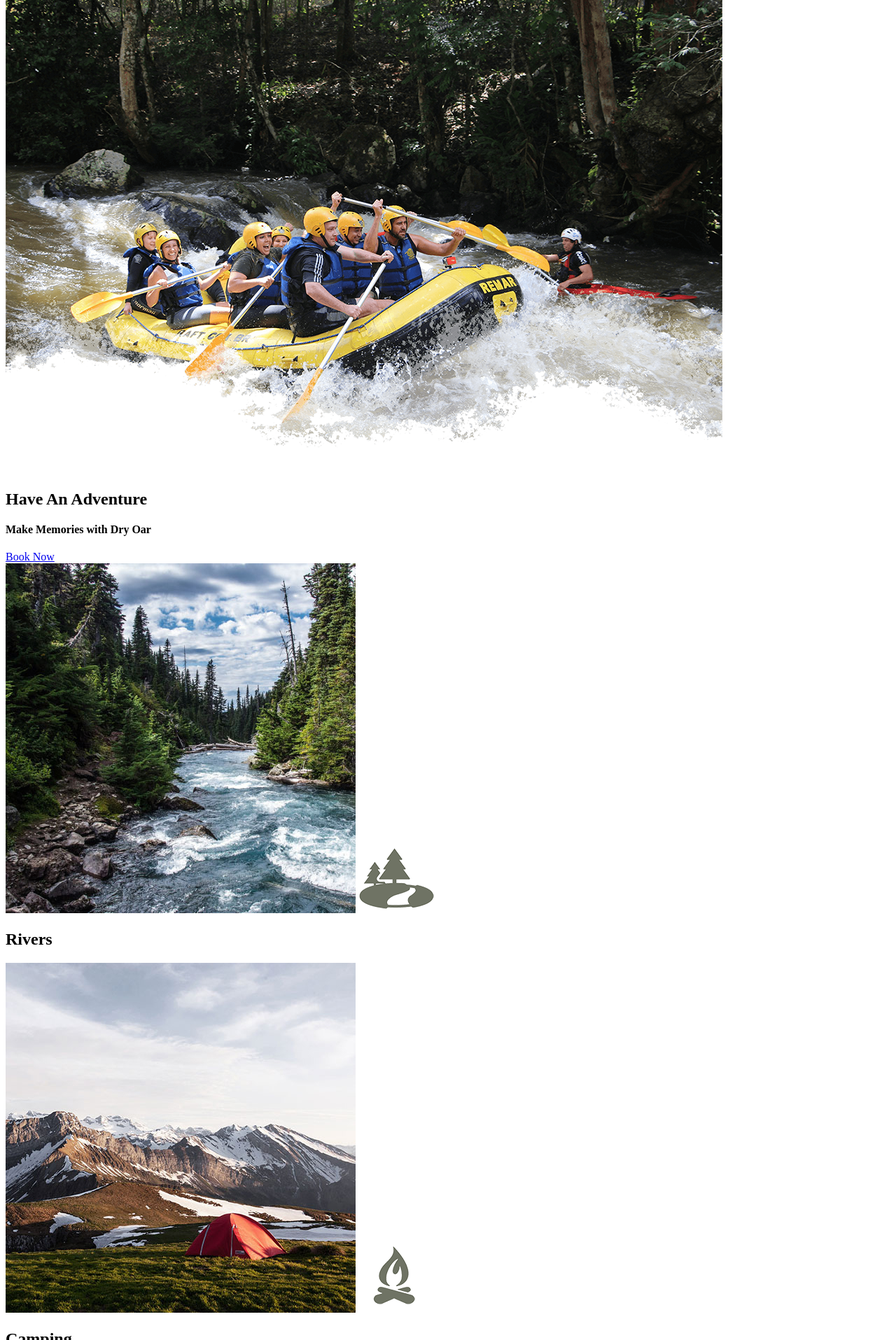
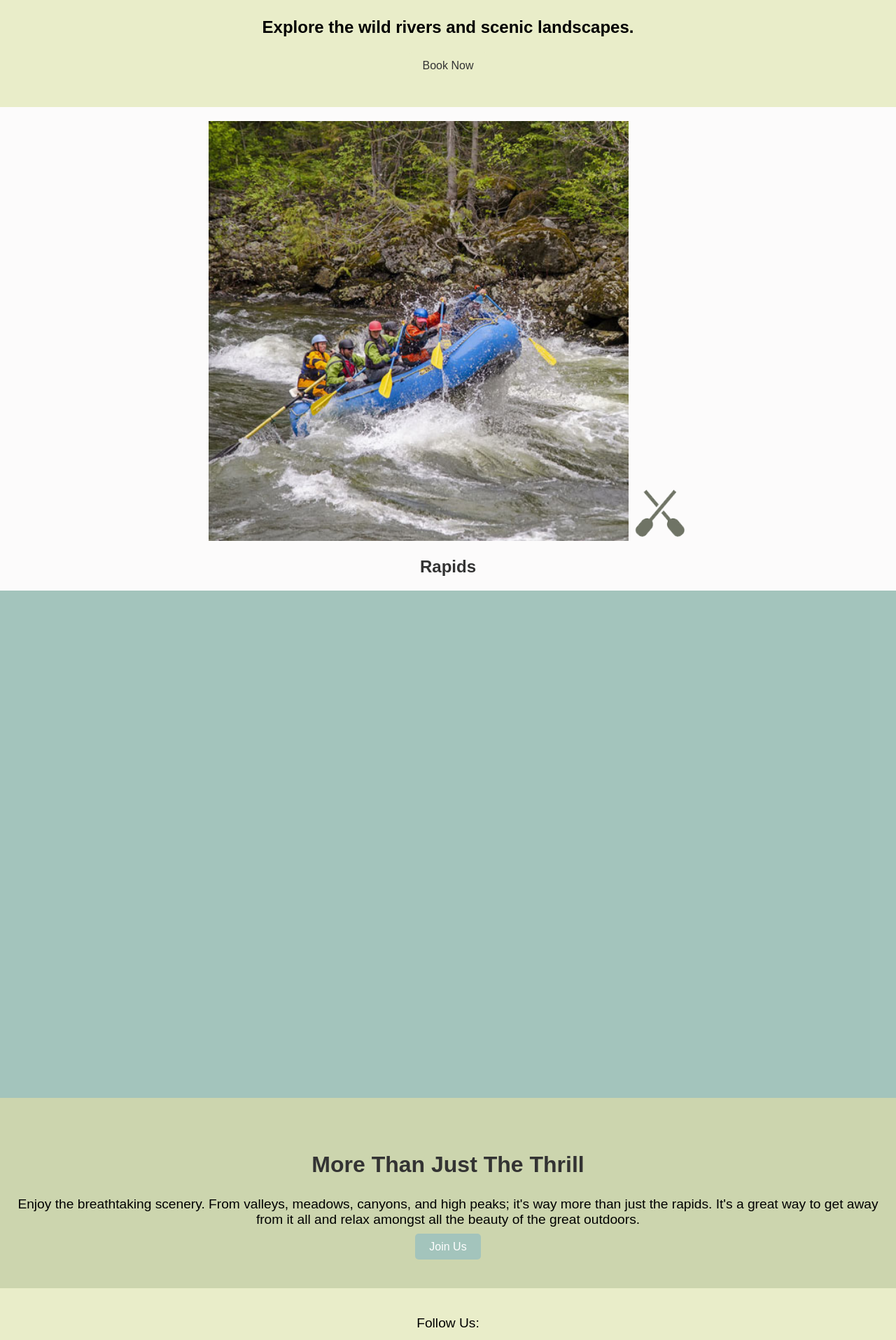
Before and after one commit to johnislav/wdd130, a plain HTML site: page wwr/index.html in a window 1280 px wide. Shown: the part 322-2237 px from the top of the page at 70% size. Drawn offline with Linux system fonts and the light colour scheme.

Commit message:
square one

```diff
--- a/wwr/index.html
+++ b/wwr/index.html
@@ -3,88 +3,58 @@
 <head>
     <meta charset="UTF-8">
     <meta name="viewport" content="width=device-width, initial-scale=1.0">
-    <title>White Water Rafting</title>
-    <link rel="stylesheet" href="styles.css">
+    <title>Rafting Website</title>
+    <link rel="stylesheet" href="styles/style.css">
 </head>
 <body>
-    <!-- Header Section -->
+    <div id="content">
+        <!-- Header -->
         <header>
-        <a id="logo_link" href="index.html">
-            <img class="logo" src="images/logo.png" alt="Dry Oar Logo">
+            <a href="index.html">
+                <img class="logo" src="images/logo.png" alt="Rafting Logo">
             </a>
             <nav>
                 <a href="index.html">Home</a>
-            <a href="#">Page 2</a>
-            <a href="site-plan-rafting.html">Site Plan</a>
-            <a href="contactus.html">Contact Us</a>
+                <a href="about.html">About Us</a>
+                <a href="trips.html">Trips</a>
+                <a href="contact.html">Contact</a>
             </nav>
         </header>
 
         <!-- Hero Section -->
-    <div id="hero">
-        <div id="hero-box">
-            <img id="hero-img" src="images/hero.png" alt="People enjoying white water rafting">
-        </div>
         <section id="hero-msg">
-            <h1 class="home-title">Have An Adventure</h1>
-            <h4>Make Memories with Dry Oar</h4>
-            <div class="button-box">
-                <a class="book" href="rates.html">Book Now</a>
-            </div>
-        </section>
-    </div>
-
-    <!-- Main Content Section -->
-    <main class="home-grid">
-        <!-- Rivers Section -->
-        <section class="rivers-card">
-            <img class="card-img" src="images/rivers.jpg" alt="River in forest">
-            <img class="icon" src="images/river_icon.png" alt="River icon">
-            <h2>Rivers</h2>
+            <h1>Welcome to the Adventure!</h1>
+            <h4>Explore the wild rivers and scenic landscapes.</h4>
+            <a href="trips.html" class="button-box">Book Now</a>
         </section>
 
-        <!-- Camping Section -->
-        <section class="camping-card">
-            <img class="card-img" src="images/camping.jpg" alt="Tent in mountains">
-            <img class="icon" src="images/fire_icon.png" alt="Fire icon">
-            <h2>Camping</h2>
-        </section>
-
-        <!-- Rapids Section -->
+        <!-- Rapids Card Section -->
         <section class="rapids-card">
-            <img class="card-img" src="images/rapids.jpg" alt="Rafting boat">
-            <img class="icon" src="images/oars.png" alt="Oars icon">
+            <img class="card-img" src="images/rapids.jpg" alt="rafting boat">
+            <img class="icon" src="images/oars.png" alt="oars icon">
             <h2>Rapids</h2>
         </section>
 
-        <!-- Background Image -->
+        <!-- Background Section -->
         <div id="background"></div>
-        <img class="mountains" src="images/mountains.jpg" alt="Misty mountains">
 
         <!-- Message Section -->
         <section class="msg">
             <h2>More Than Just The Thrill</h2>
-            <p>Enjoy the breathtaking scenery. From valleys, meadows, canyons, and high peaks; it's way more than just the rapids. It's a great way to get away from it all and relax amidst the beauty of the great outdoors.</p>
-            <a class="join" href="rivers.html">Join Us</a>
+            <p>Enjoy the breathtaking scenery. From valleys, meadows, canyons, and high peaks; it's way more than just the rapids. It's a great way to get away from it all and relax amongst all the beauty of the great outdoors.</p>
+            <a class='join' href="rivers.html">Join Us</a>
         </section>
-    </main>
 
-    <!-- Footer Section -->
+        <!-- Footer -->
         <footer>
-        <p>Dry Oar © 20XX - Your First and Last Name Here</p>
-        <p><a href="site-plan-rafting.html">Site Plan</a></p>
-        <p><a href="contactus.html">Contact Us</a></p>
-        <div class="social">
+            <p>Follow Us:</p>
             <a href="https://facebook.com" target="_blank">
-                <img src="images/facebook.png" alt="Facebook icon">
+                <img src="images/facebook.png" alt="fb icon">
             </a>
             <a href="https://twitter.com" target="_blank">
-                <img src="images/twitter.png" alt="Twitter icon">
+                <img src="images/twitter.png" alt="twitter icon">
             </a>
-            <a href="https://instagram.com" target="_blank">
-                <img src="images/instagram.png" alt="Instagram icon">
-            </a>
+        </footer>
     </div>
-    </footer>
 </body>
 </html>
--- a/wwr/styles/style.css
+++ b/wwr/styles/style.css
@@ -1,244 +1,138 @@
-/* Reset default browser styles */
-* {
+/* General Body */
+body {
+  background-color: #fcfbfb;
+  font-family: Arial, sans-serif;
   margin: 0;
-  padding: 0;
-  box-sizing: border-box;
 }
 
-/* Body styling */
-body {
-  background-color: #fcfbfb;
-  font-family: 'Raleway', Arial, sans-serif; /* Update this to your chosen font */
-  font-size: 22px;
-  margin: 0;
-  padding: 0;
-  line-height: 1.6;
+/* Container for Centering */
+#content {
+  max-width: 1600px;
+  margin: 0 auto;
 }
 
-/* Headline font - Update with the font you chose for headlines */
-.home-title {
-  font-family: 'Rock Salt', 'Bradley Hand', sans-serif; /* Example headline font */
-  font-size: 3em;
-  color: #333;
-  margin-bottom: 20px;
+/* Header Styling */
+header {
+  background-color: rgba(20, 30, 13, 0.7);
+  padding: 20px;
   text-align: center;
-  text-transform: uppercase;
-  letter-spacing: 2px;
 }
 
-/* Navigation Bar Styling */
-nav {
-  display: flex;
-  justify-content: center;
-  gap: 30px;
-  background-color: #333;
-  padding: 15px 0;
+/* Logo */
+.logo {
+  width: 100px;
 }
 
+/* Navigation Styling */
 nav a {
-  color: #fff;
+  color: #fcfbfb;
   text-decoration: none;
-  font-size: 18px;
-  transition: color 0.3s ease;
+  padding: 10px;
+  margin: 0 10px;
 }
 
 nav a:hover {
-  color: #f9a826; /* Golden hover effect */
+  background-color: black;
+  color: #d9c2a3;
 }
 
-/* Header Logo Link */
-#logo_link img {
-  width: 150px;
-  height: auto;
+/* Hero Section Styling */
+#hero-msg {
+  text-align: center;
+  padding: 50px 20px;
+  background-color: #e9edc9;
 }
 
-/* Hero Section */
-#hero {
-  display: grid;
-  grid-template-columns: 1fr 3fr 1fr;
-  margin-top: -80px;
-  position: relative;
-  overflow: hidden;
-}
-
-#hero-box {
-  grid-column: 1/4;
-  grid-row: 1/2;
-  position: absolute;
-  top: 0;
-  left: 0;
-  right: 0;
-  bottom: 0;
-  z-index: -1;
-}
-
-#hero-img {
-  width: 100%;
-  height: 100%;
-  object-fit: cover;
-  opacity: 0.6;
-}
-
-/* Hero Message */
-#hero-msg {
-  grid-column: 2/3;
-  grid-row: 1/2;
-  color: white;
-  text-align: center;
-  z-index: 1;
-  margin-top: 100px;
+#hero-msg h1 {
+  font-size: 3em;
 }
 
 #hero-msg h4 {
   font-size: 1.5em;
-  margin: 15px 0;
 }
 
 .button-box {
-  margin-top: 20px;
+  background-color: #e9edc9;
+  padding: 10px 20px;
+  text-decoration: none;
+  color: #333;
+  border-radius: 5px;
 }
 
-.book {
-  background-color: #f9a826;
-  color: white;
-  text-decoration: none;
-  padding: 10px 20px;
-  font-size: 18px;
-  border-radius: 5px;
-  transition: background-color 0.3s ease;
+.button-box:hover {
+  background-color: #d9c2a3;
 }
 
-.book:hover {
-  background-color: #d88200; /* Darker shade on hover */
-}
-
-/* Main Content Section */
-.home-grid {
-  display: grid;
-  grid-template-columns: repeat(3, 1fr);
-  gap: 20px;
-  padding: 50px 10%;
-  margin-top: 50px;
-}
-
-section {
-  background-color: white;
-  border-radius: 10px;
-  box-shadow: 0 5px 15px rgba(0, 0, 0, 0.1);
-  overflow: hidden;
-  position: relative;
-  transition: transform 0.3s ease, box-shadow 0.3s ease;
-}
-
-section:hover {
-  transform: translateY(-10px);
-  box-shadow: 0 15px 25px rgba(0, 0, 0, 0.2);
+/* Rapids Card Section */
+.rapids-card {
+  text-align: center;
+  margin: 20px 0;
 }
 
 .card-img {
   width: 100%;
-  height: 200px;
-  object-fit: cover;
+  max-width: 600px;
 }
 
 .icon {
-  position: absolute;
-  top: 15px;
-  left: 15px;
-  width: 40px;
-  height: 40px;
-  background-color: white;
-  border-radius: 50%;
-  padding: 5px;
-  box-shadow: 0 3px 6px rgba(0, 0, 0, 0.2);
+  width: 80px;
+  margin-top: 10px;
 }
 
 h2 {
-  padding: 15px;
-  text-align: center;
   font-size: 1.5em;
-  background-color: #f9a826;
-  color: white;
-  text-transform: uppercase;
+  color: #333;
+}
+
+/* Background Section */
+#background {
+  height: 725px;
+  background-color: #a3c4bc;
 }
 
 /* Message Section */
 .msg {
-  background-color: #333;
-  color: white;
-  padding: 35px;
-  border-radius: 10px;
   text-align: center;
-  margin-top: 50px;
+  background-color: #ccd5ae;
+  padding: 50px 20px;
 }
 
 .msg h2 {
   font-size: 2em;
-  margin-bottom: 20px;
 }
 
 .msg p {
-  font-size: 1.1em;
-  margin-bottom: 20px;
+  font-size: 1.2em;
 }
 
 .join {
-  background-color: #f9a826;
-  color: white;
+  background-color: #a3c4bc;
+  color: #fff;
+  padding: 10px 20px;
   text-decoration: none;
-  padding: 15px 25px;
-  font-size: 18px;
   border-radius: 5px;
-  transition: background-color 0.3s ease;
 }
 
 .join:hover {
-  background-color: #d88200;
+  background-color: #d9c2a3;
 }
 
-/* Footer Section */
+/* Footer Styling */
 footer {
-  background-color: #333;
-  color: white;
-  padding: 50px 10%;
-  display: flex;
-  flex-direction: column;
-  align-items: center;
-  margin-top: 100px;
+  text-align: center;
+  background-color: #e9edc9;
+  padding: 20px;
 }
 
 footer p {
-  margin-bottom: 10px;
+  font-size: 1.2em;
 }
 
-footer .social {
-  display: flex;
-  gap: 20px;
-  margin-top: 20px;
+footer a {
+  text-decoration: none;
+  margin: 0 10px;
 }
 
-footer .social a img {
-  width: 30px;
-  height: 30px;
-  transition: transform 0.3s ease;
+footer a:hover {
+  text-decoration: underline;
 }
-
-footer .social a:hover img {
-  transform: scale(1.2);
-}
-
-/* Media Query for smaller screens */
-@media screen and (max-width: 768px) {
-  .home-grid {
-      grid-template-columns: 1fr; /* Stack the sections vertically */
-      padding: 20px;
-  }
-
-  #hero-msg {
-      margin-top: 50px;
-  }
-
-  footer {
-      padding: 30px 5%;
-  }
-}
```
Lines whose indentation alone changed are shown as unchanged.
